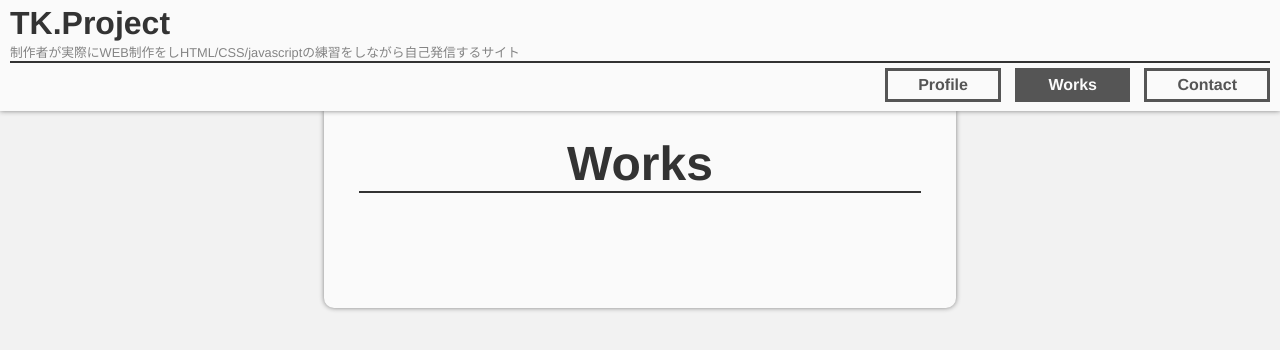
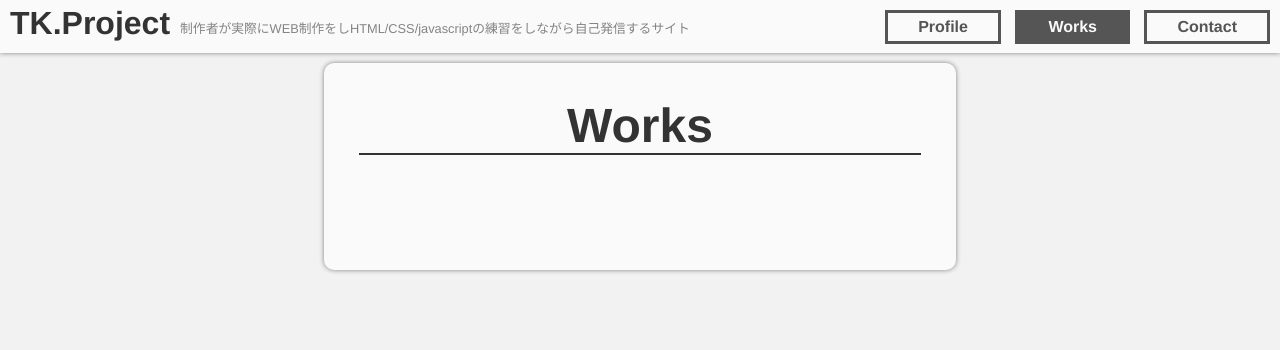
Before and after one commit to takenok0/takenok0.github.io, a plain HTML site: page works.html in a window 1280 px wide. Drawn offline with Linux system fonts and the light colour scheme.

Commit message:
Update page

```diff
--- a/css/default.css
+++ b/css/default.css
@@ -150,6 +150,7 @@
   }
 
   .head-title {
+    float: left;
     font-size: 2em;
     font-weight: bold;
     text-align: left;
@@ -158,13 +159,14 @@
   }
 
   .head-subtitle {
+    float: left;
     font-size: 0.8em;
     color: #848484;
-    border-bottom: 2px solid #333;
-    margin: 0 5px;
+    margin: 1% 5px 0;
   }
 
   nav {
+    float: right;
     text-align: right;
   }
 
@@ -180,7 +182,7 @@
 
   /* 本文 */
   section {
-    margin: 8% 25% 5%;
+    margin: 5% 25% 5%;
     text-align: center;
     border-radius: 10px;
   }
```
